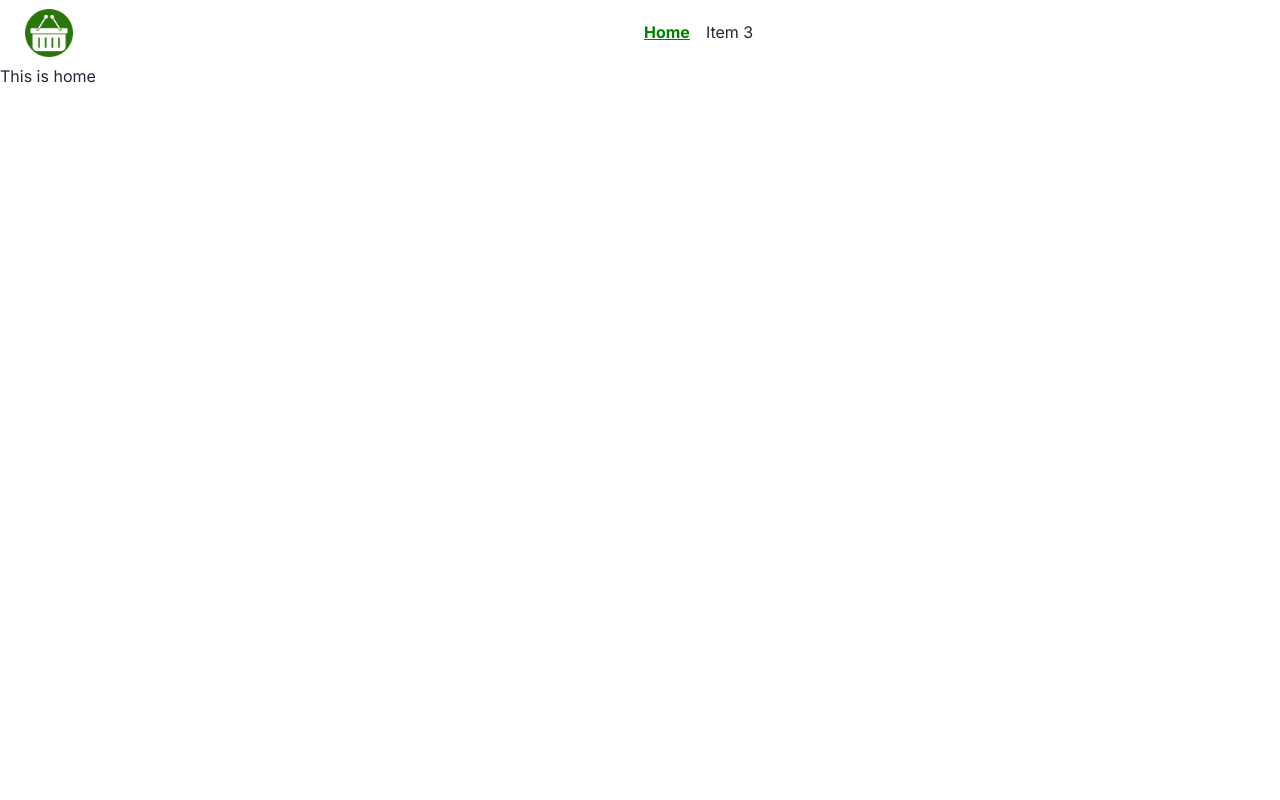
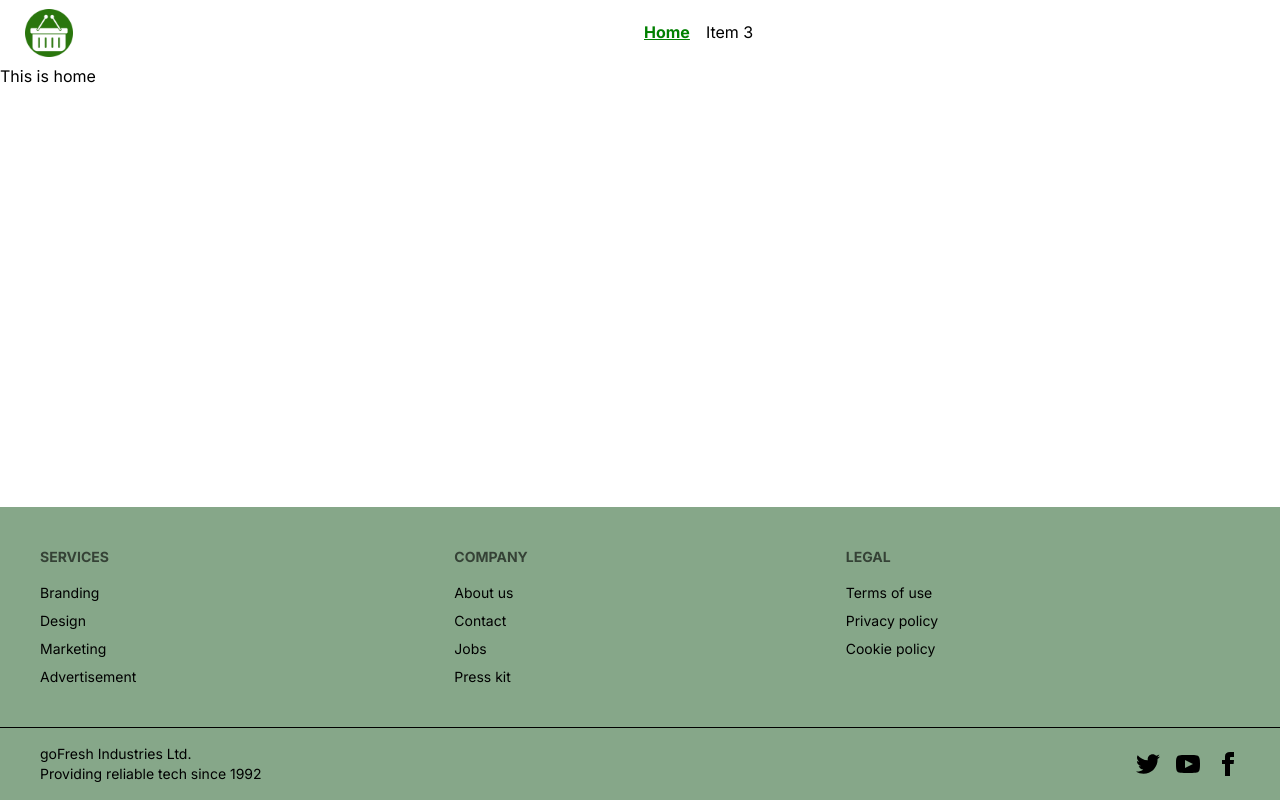
Before and after one commit to arifur-rahman1/goFresh, a React (Vite) app: page / in a window 1280 px wide. Built offline with nearby package versions, Linux system fonts and the light colour scheme.

Commit message:
footer done

```diff
--- /dev/null
+++ b/src/Components/Footer.jsx
@@ -0,0 +1,44 @@
+
+const Footer = () => {
+    return (
+        <div className="bg-secondary-bg">
+            <footer className="footer p-10 bg-base-200 text-base-content">
+  <nav>
+    <header className="footer-title">Services</header>
+    <a className="link link-hover">Branding</a>
+    <a className="link link-hover">Design</a>
+    <a className="link link-hover">Marketing</a>
+    <a className="link link-hover">Advertisement</a>
+  </nav>
+  <nav>
+    <header className="footer-title">Company</header>
+    <a className="link link-hover">About us</a>
+    <a className="link link-hover">Contact</a>
+    <a className="link link-hover">Jobs</a>
+    <a className="link link-hover">Press kit</a>
+  </nav>
+  <nav>
+    <header className="footer-title">Legal</header>
+    <a className="link link-hover">Terms of use</a>
+    <a className="link link-hover">Privacy policy</a>
+    <a className="link link-hover">Cookie policy</a>
+  </nav>
+</footer>
+<footer className="footer px-10 py-4 border-t bg-base-200 text-base-content border-base-300">
+  <aside className="items-center grid-flow-col">
+
+    <p>goFresh Industries Ltd. <br/>Providing reliable tech since 1992</p>
+  </aside>
+  <nav className="md:place-self-center md:justify-self-end">
+    <div className="grid grid-flow-col gap-4">
+      <a><svg xmlns="http://www.w3.org/2000/svg" width="24" height="24" viewBox="0 0 24 24" className="fill-current"><path d="M24 4.557c-.883.392-1.832.656-2.828.775 1.017-.609 1.798-1.574 2.165-2.724-.951.564-2.005.974-3.127 1.195-.897-.957-2.178-1.555-3.594-1.555-3.179 0-5.515 2.966-4.797 6.045-4.091-.205-7.719-2.165-10.148-5.144-1.29 2.213-.669 5.108 1.523 6.574-.806-.026-1.566-.247-2.229-.616-.054 2.281 1.581 4.415 3.949 4.89-.693.188-1.452.232-2.224.084.626 1.956 2.444 3.379 4.6 3.419-2.07 1.623-4.678 2.348-7.29 2.04 2.179 1.397 4.768 2.212 7.548 2.212 9.142 0 14.307-7.721 13.995-14.646.962-.695 1.797-1.562 2.457-2.549z"></path></svg></a>
+      <a><svg xmlns="http://www.w3.org/2000/svg" width="24" height="24" viewBox="0 0 24 24" className="fill-current"><path d="M19.615 3.184c-3.604-.246-11.631-.245-15.23 0-3.897.266-4.356 2.62-4.385 8.816.029 6.185.484 8.549 4.385 8.816 3.6.245 11.626.246 15.23 0 3.897-.266 4.356-2.62 4.385-8.816-.029-6.185-.484-8.549-4.385-8.816zm-10.615 12.816v-8l8 3.993-8 4.007z"></path></svg></a>
+      <a><svg xmlns="http://www.w3.org/2000/svg" width="24" height="24" viewBox="0 0 24 24" className="fill-current"><path d="M9 8h-3v4h3v12h5v-12h3.642l.358-4h-4v-1.667c0-.955.192-1.333 1.115-1.333h2.885v-5h-3.808c-3.596 0-5.192 1.583-5.192 4.615v3.385z"></path></svg></a>
+    </div>
+  </nav>
+</footer>
+        </div>
+    );
+};
+
+export default Footer;
--- a/src/Layout/Main.jsx
+++ b/src/Layout/Main.jsx
@@ -1,11 +1,17 @@
 import { Outlet } from "react-router-dom";
 import Navbar from "../Components/Navbar";
+import Footer from "../Components/Footer";
 
 const Main = () => {
     return (
         <>
+            <div className="min-h-screen">
             <Navbar></Navbar>
             <Outlet></Outlet>
+            <div className="sticky top-[100vh]">
+            <Footer></Footer>
+            </div>
+            </div>
         </>
     );
 };
--- a/tailwind.config.js
+++ b/tailwind.config.js
@@ -5,7 +5,26 @@
     "./src/**/*.{js,ts,jsx,tsx}",
   ],
   theme: {
-    extend: {},
+    extend: {
+      colors:{
+        'title':'hsl(var(--title))',
+        'secondary-title':'hsl(var(--secondary-title))',
+        'primary-bg':'hsl(var(--primary-bg))',
+        'secondary-bg':'hsl(var(--secondary-bg))'
+      },
+    },
   },
   plugins: [require("daisyui")],
+  daisyui:{
+    themes:[ {
+      light: {
+        ...require("daisyui/src/theming/themes")["[data-theme=light]"],
+        '--title': '126, 16.8%, 37.3%',
+        '--primary-bg': '98, 33%, 84%',
+        '--secondary-bg': '125, 16%, 59%',
+        '--secondary-title': '118, 12%, 51%',
+      },
+    },]
+
+  }
 }
```
